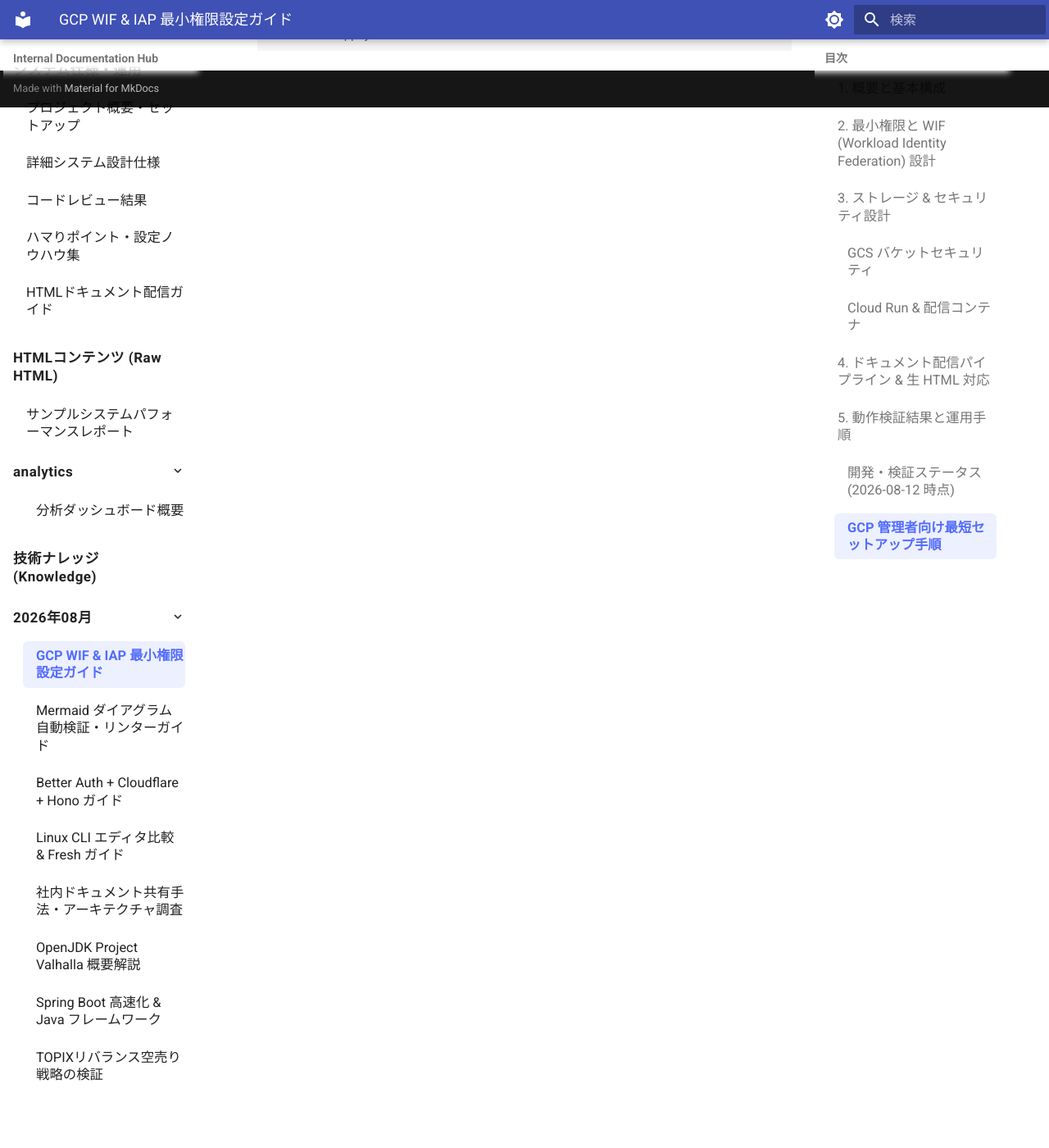
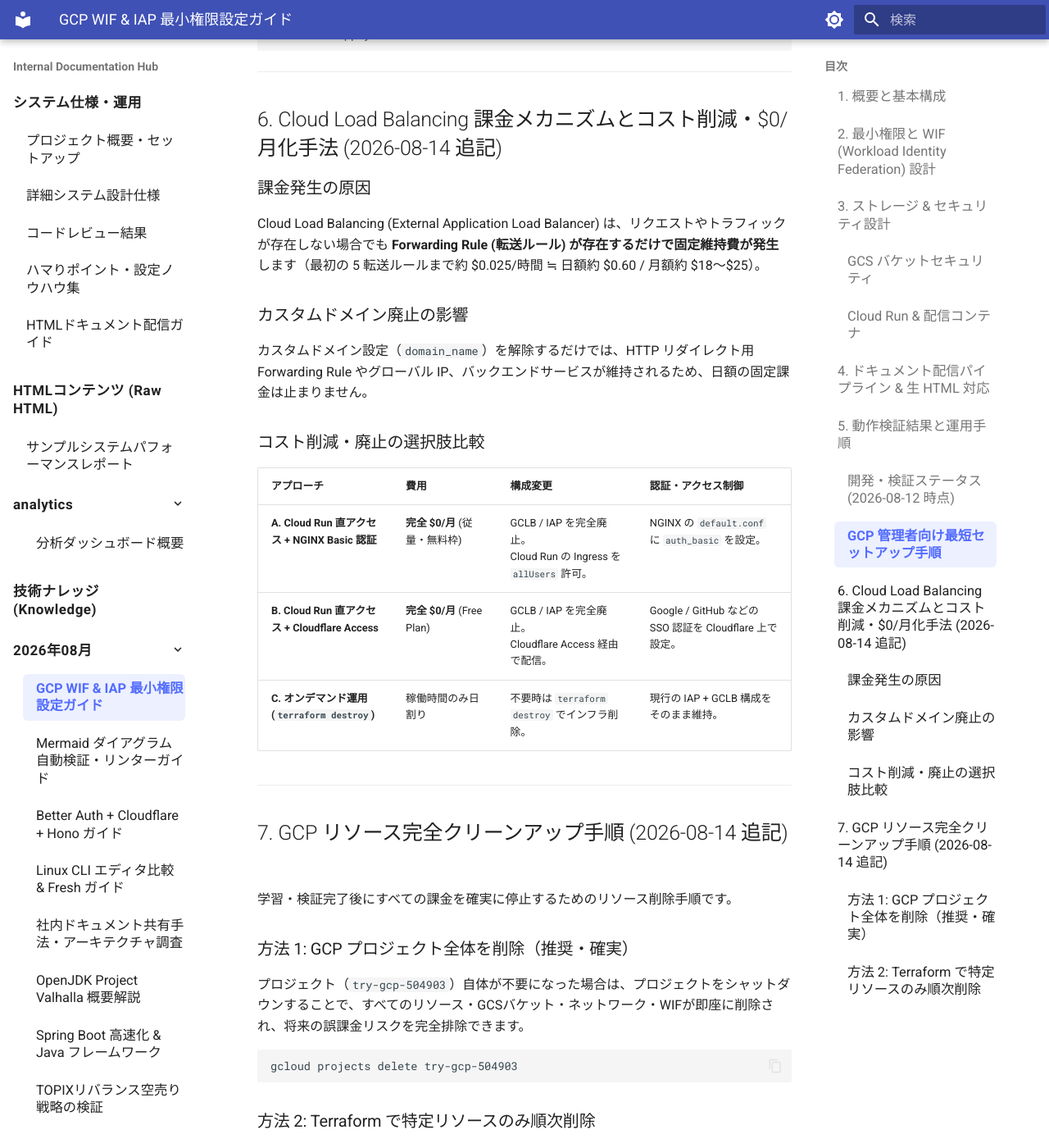
Before and after one commit to oharato/docs-repo, an MkDocs documentation site: the page built from docs/knowledge/2026-08/2026-08-09_gcp_wif_iap_least_privilege_guide.md, in a window 1280 px wide and 1400 px high, scrolled down 3020 px. Shown: the whole window at 82% size. Built offline with MkDocs 1.6.1 and Material for MkDocs 9.7.7, drawn with Linux system fonts in a browser that asks for light colours; some of the changed text lies outside the part shown.

Commit message:
gcpやめる

````diff
--- a/docs/knowledge/2026-08/2026-08-09_gcp_wif_iap_least_privilege_guide.md
+++ b/docs/knowledge/2026-08/2026-08-09_gcp_wif_iap_least_privilege_guide.md
@@ -90,3 +90,55 @@
 terraform init
 terraform apply
 ```
+
+---
+
+## 6. Cloud Load Balancing 課金メカニズムとコスト削減・$0/月化手法 (2026-08-14 追記)
+
+### 課金発生の原因
+Cloud Load Balancing (External Application Load Balancer) は、リクエストやトラフィックが存在しない場合でも **Forwarding Rule (転送ルール) が存在するだけで固定維持費が発生** します（最初の 5 転送ルールまで約 $0.025/時間 ≒ 日額約 $0.60 / 月額約 $18〜$25）。
+
+### カスタムドメイン廃止の影響
+カスタムドメイン設定（`domain_name`）を解除するだけでは、HTTP リダイレクト用 Forwarding Rule やグローバル IP、バックエンドサービスが維持されるため、日額の固定課金は止まりません。
+
+### コスト削減・廃止の選択肢比較
+
+| アプローチ | 費用 | 構成変更 | 認証・アクセス制御 |
+| --- | --- | --- | --- |
+| **A. Cloud Run 直アクセス + NGINX Basic 認証** | **完全 $0/月** (従量・無料枠) | GCLB / IAP を完全廃止。<br>Cloud Run の Ingress を `allUsers` 許可。 | NGINX の `default.conf` に `auth_basic` を設定。 |
+| **B. Cloud Run 直アクセス + Cloudflare Access** | **完全 $0/月** (Free Plan) | GCLB / IAP を完全廃止。<br>Cloudflare Access 経由で配信。 | Google / GitHub などの SSO 認証を Cloudflare 上で設定。 |
+| **C. オンデマンド運用 (`terraform destroy`)** | 稼働時間のみ日割り | 不要時は `terraform destroy` でインフラ削除。 | 現行の IAP + GCLB 構成をそのまま維持。 |
+
+---
+
+## 7. GCP リソース完全クリーンアップ手順 (2026-08-14 追記)
+
+学習・検証完了後にすべての課金を確実に停止するためのリソース削除手順です。
+
+### 方法 1: GCP プロジェクト全体を削除（推奨・確実）
+プロジェクト（`try-gcp-504903`）自体が不要になった場合は、プロジェクトをシャットダウンすることで、すべてのリソース・GCSバケット・ネットワーク・WIFが即座に削除され、将来の誤課金リスクを完全排除できます。
+
+```bash
+gcloud projects delete try-gcp-504903
+```
+
+### 方法 2: Terraform で特定リソースのみ順次削除
+GCP プロジェクト自体を残し、インフラリソースのみを削除する場合：
+
+```bash
+# 1. State バケットへの一時権限付与（IAM Condition 制限回避）
+gcloud storage buckets add-iam-policy-binding gs://try-gcp-504903-tfstate \
+  --member="user:<YOUR_EMAIL>" \
+  --role="roles/storage.objectAdmin"
+
+# 2. ルートスタックの削除 (Cloud Run, LB, GCS, IAM)
+cd infra-terraform
+terraform destroy
+
+# 3. Bootstrap スタックの削除 (WIF Pools, Service Accounts)
+cd bootstrap
+terraform destroy
+
+# 4. State バケットの削除
+gcloud storage buckets delete gs://try-gcp-504903-tfstate
+```
--- a/docs/system/getting_started.md
+++ b/docs/system/getting_started.md
@@ -49,3 +49,35 @@
 uv sync --frozen
 uv run mkdocs serve
 ```
+
+## リソースの削除・クリーンアップ（課金停止）
+
+学習や検証が完了し、GCP リソースの維持課金を止める場合は以下のいずれかを実施します。
+
+### アプローチ 1: GCP プロジェクト全体のシャットダウン（推奨）
+プロジェクト自体が不要な場合は、プロジェクトを削除することで全リソースを一括削除し課金を完全停止できます。
+
+```bash
+gcloud projects delete <YOUR_PROJECT_ID>
+```
+
+### アプローチ 2: Terraform による段階的リソース削除 (`terraform destroy`)
+プロジェクトを残し、Terraform リソースのみを削除する場合：
+
+```bash
+# 1. State バケットへの一時権限付与（IAM Condition 制限回避）
+gcloud storage buckets add-iam-policy-binding gs://<YOUR_STATE_BUCKET> \
+  --member="user:<YOUR_EMAIL>" \
+  --role="roles/storage.objectAdmin"
+
+# 2. ルートインフラの削除
+cd infra-terraform
+terraform destroy
+
+# 3. Bootstrap インフラの削除
+cd bootstrap
+terraform destroy
+
+# 4. State バケットの削除
+gcloud storage buckets delete gs://<YOUR_STATE_BUCKET>
+```
--- a/docs/system/pitfalls_and_tips.md
+++ b/docs/system/pitfalls_and_tips.md
@@ -21,3 +21,11 @@
 
 - docs SA には対象 bucket の `roles/storage.objectAdmin` と `roles/storage.legacyBucketReader` が必要です。前者は同期、後者は `gcloud storage rsync` の bucket metadata 読取りに使います。
 - 依存は `uv.lock` で固定し、CI とローカルで `uv sync --frozen` を使います。
+
+## Cloud Load Balancing (GCLB) コスト・課金に関する注意点
+
+- **転送ルール (Forwarding Rule) の日額課金**: GCLB はアクセス（トラフィック）がゼロであっても、Forwarding Rule が存在するだけで維持基本料金（約 $0.025/時 ≒ 日額約 $0.60・月額約 $18〜$25）が発生します。
+- **カスタムドメイン削除だけでは課金は止まらない**: カスタムドメインを削除しても HTTP Forwarding Rule や LB リソースが残るため基本料金は継続発生します。
+- **コスト $0 化の選択肢**:
+  1. LB を完全廃止し、Cloud Run 直アクセス（`min_instance_count = 0`）+ NGINX Basic 認証または Cloudflare Access (Free Plan) を併用する。
+  2. 使用しない期間は `terraform destroy` でインフラを削除する。
````
Also changed, not shown: README.md (+10 -22 lines), docs/index.md (+7 -7 lines), 1 other file.
